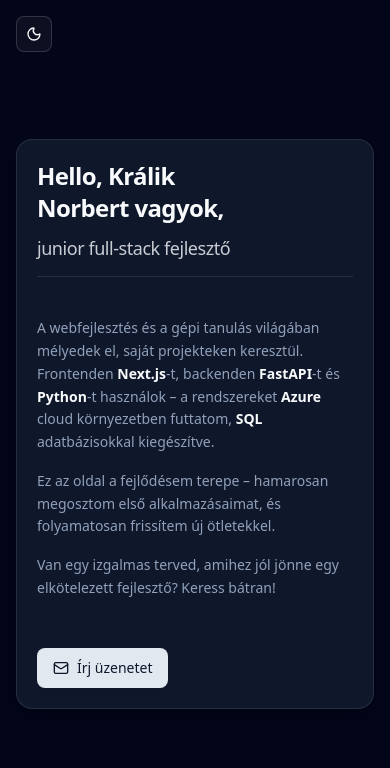
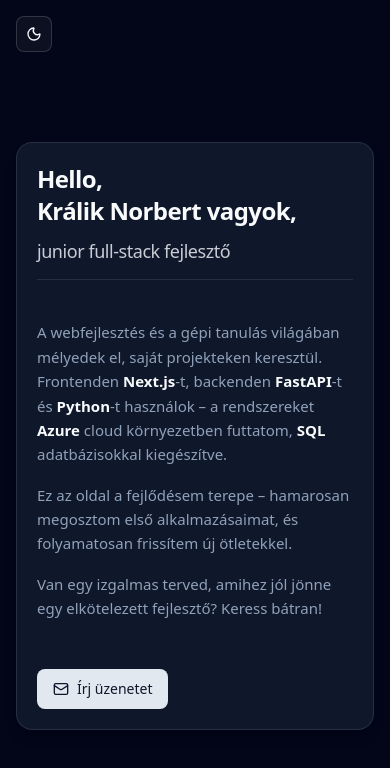
Before and after one commit to kraliken/kraliknorbert, a Next.js app: page / in a window 390 px wide. Shown: the top 768 px of the page. Built offline with nearby package versions, Linux system fonts and the light colour scheme.

Commit message:
enhance landing intro layout and typography

```diff
--- a/components/LandingIntro.jsx
+++ b/components/LandingIntro.jsx
@@ -13,11 +13,12 @@ import { Separator } from './ui/separator'
 
 const LandingIntro = () => {
     return (
-        <Card className="shadow-lg rounded-2xl p-3 sm:p-6 w-full sm:w-[680px] mb-16">
+        <Card className="shadow-lg rounded-2xl p-3 sm:p-6  w-full max-w-2xl mx-auto mb-10">
             <CardHeader className="p-2 sm:px-6">
                 <CardTitle>
                     <h1 className="text-2xl sm:text-4xl font-extrabold tracking-tight text-pretty">
-                        Hello, Králik Norbert vagyok,
+                        <span className="block">Hello,</span>{' '}
+                        <span className="block ">Králik Norbert vagyok,</span>
                     </h1>
                 </CardTitle>
                 <CardDescription >
@@ -28,14 +29,14 @@ const LandingIntro = () => {
                 <Separator className="" />
             </CardHeader>
             <CardContent className="text-pretty p-2 sm:px-6">
-                <p className="mb-4 text-foreground/80 dark:text-muted-foreground text-sm sm:text-base leading-relaxed">
+                <p className="mb-4 text-foreground/80 dark:text-muted-foreground text-[15px] sm:text-base leading-relaxed">
                     A webfejlesztés és a gépi tanulás világában mélyedek el, saját projekteken keresztül.
                     Frontenden <span className="font-semibold text-foreground">Next.js</span>-t, backenden <span className="font-semibold text-foreground">FastAPI</span>-t és <span className="font-semibold text-foreground">Python</span>-t használok – a rendszereket <span className="font-semibold text-foreground">Azure</span> cloud környezetben futtatom, <span className="font-semibold text-foreground">SQL</span> adatbázisokkal kiegészítve.
                 </p>
-                <p className="mb-4 text-foreground/80 dark:text-muted-foreground text-sm sm:text-base leading-relaxed">
+                <p className="mb-4 text-foreground/80 dark:text-muted-foreground text-[15px] sm:text-base leading-relaxed">
                     Ez az oldal a fejlődésem terepe – hamarosan megosztom első alkalmazásaimat, és folyamatosan frissítem új ötletekkel.
                 </p>
-                <p className="mb-2 text-foreground/80 dark:text-muted-foreground text-sm sm:text-base leading-relaxed">
+                <p className="mb-2 text-foreground/80 dark:text-muted-foreground text-[15px] sm:text-base leading-relaxed">
                     Van egy izgalmas terved, amihez jól jönne egy elkötelezett fejlesztő? Keress bátran!
                 </p>
             </CardContent>
```
